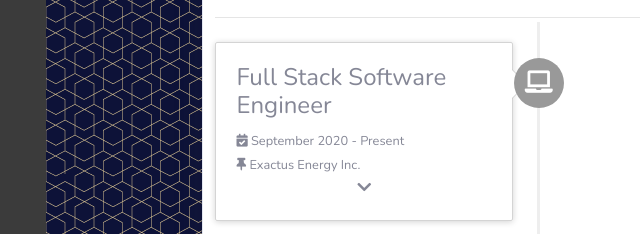
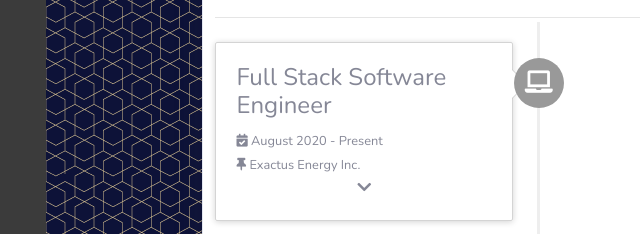
Before and after one commit to sydturn/sydturn.github.io, a website with bundled scripts: page index.html in a window 1280 px wide. Shown: the part 1426-1660 px from the top of the page, 249-889 px from the left. Built offline with nearby package versions, Linux system fonts and the light colour scheme; a web font is replaced by a local one.

Commit message:
fixed incorrect date in resume

```diff
--- a/index.html
+++ b/index.html
@@ -152,7 +152,7 @@
                     <div class="timeline-panel">
                       <div class="timeline-heading">
                         <h4 class="timeline-title">Full Stack Software Engineer</h4>
-                        <span><small class="text-muted"><i class="fas fa-calendar-check"></i> September 2020 - Present</small></span><br/>
+                        <span><small class="text-muted"><i class="fas fa-calendar-check"></i> August 2020 - Present</small></span><br/>
                         <span><small class="text-muted"><i class="fas fa-thumbtack"></i> Exactus Energy Inc.</small></span>
                         <i class="fa fa-chevron-down bouncing-chevron" aria-hidden="true"></i>
                       </div>
```
Also changed, not shown: 1 other file.
